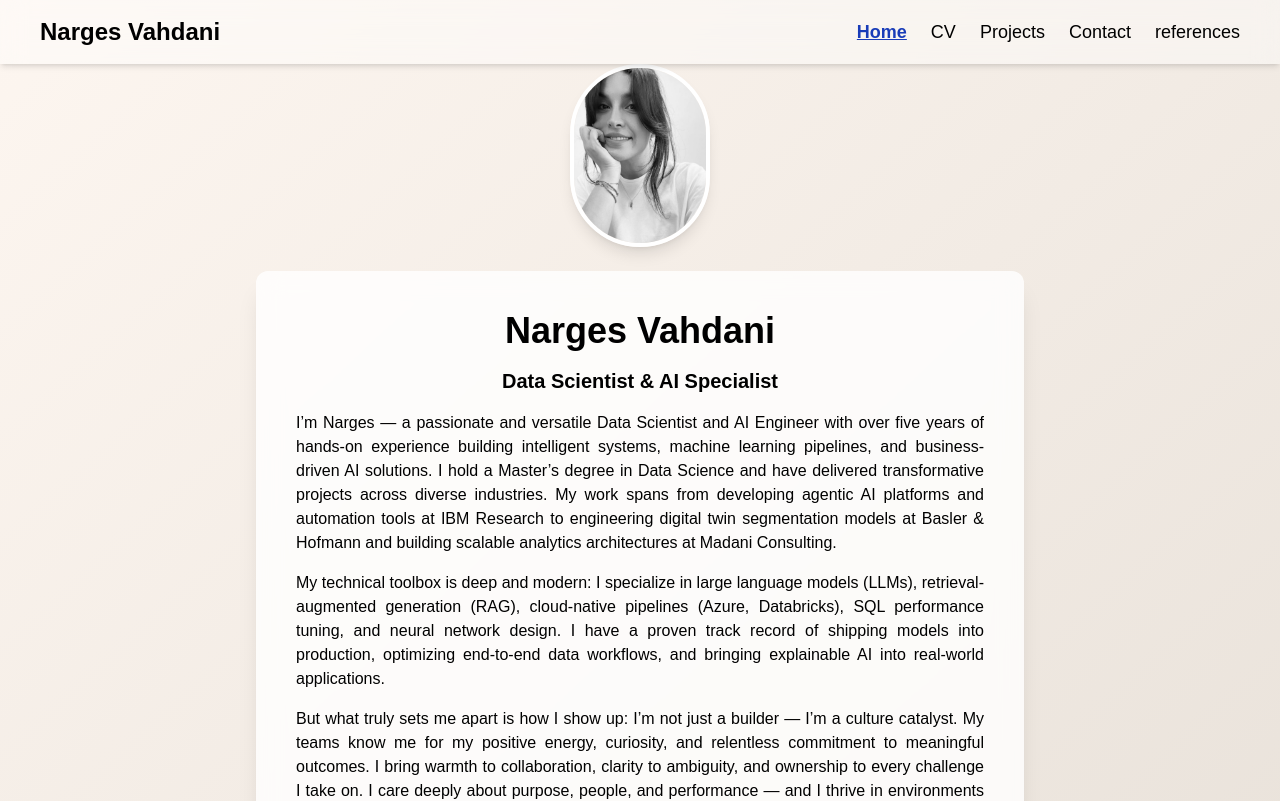
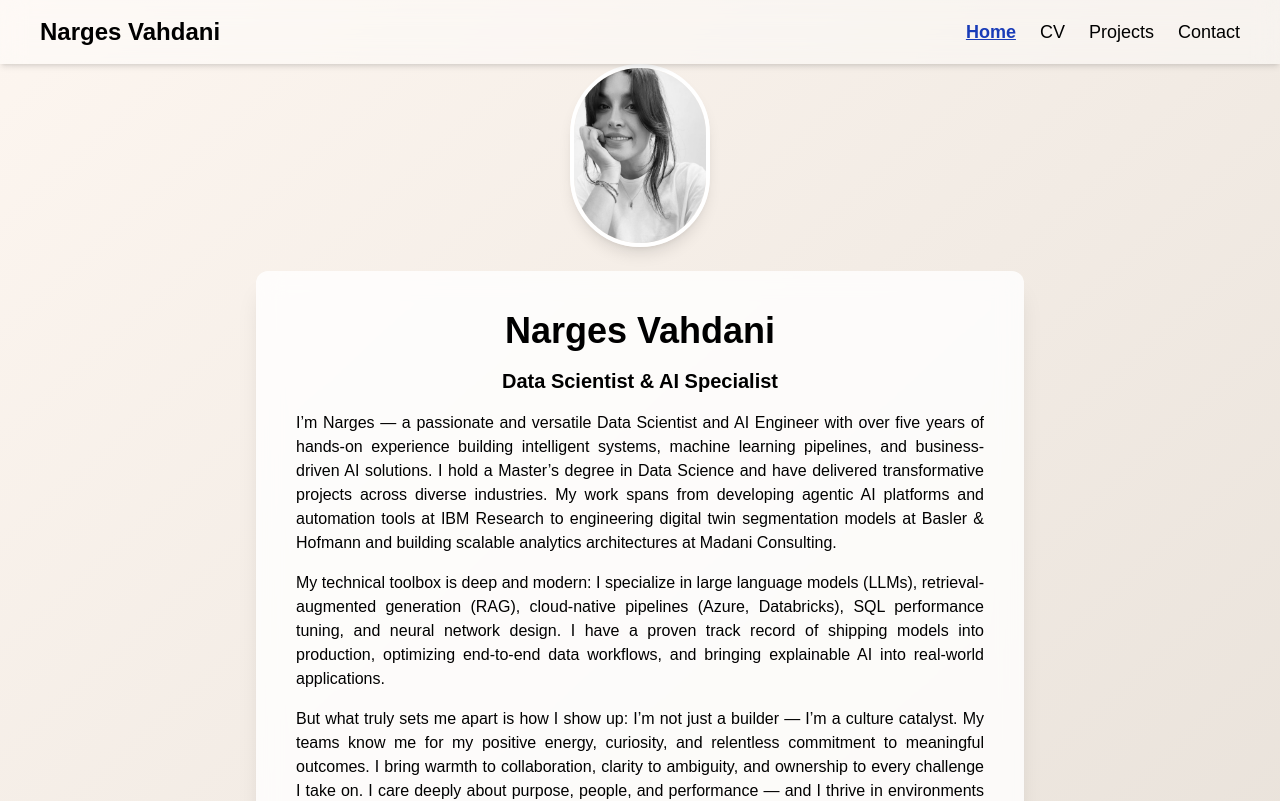
Before and after one commit to nargesghv/my-cv-site, a Next.js app: page / in a window 1280 px wide. Shown: the top 801 px of the page. Built offline with nearby package versions, Linux system fonts and the light colour scheme.

Commit message:
Fix: add fallback image for missing project logos

```diff
--- a/src/app/page.tsx
+++ b/src/app/page.tsx
@@ -12,7 +12,7 @@ export default function Home() {
     { href: '/cv', label: 'CV' },
     { href: '/projects', label: 'Projects' },
     { href: '/contact', label: 'Contact' },
-    { href: '/references', label: 'references' },
+
   ];
 
   return (
```
